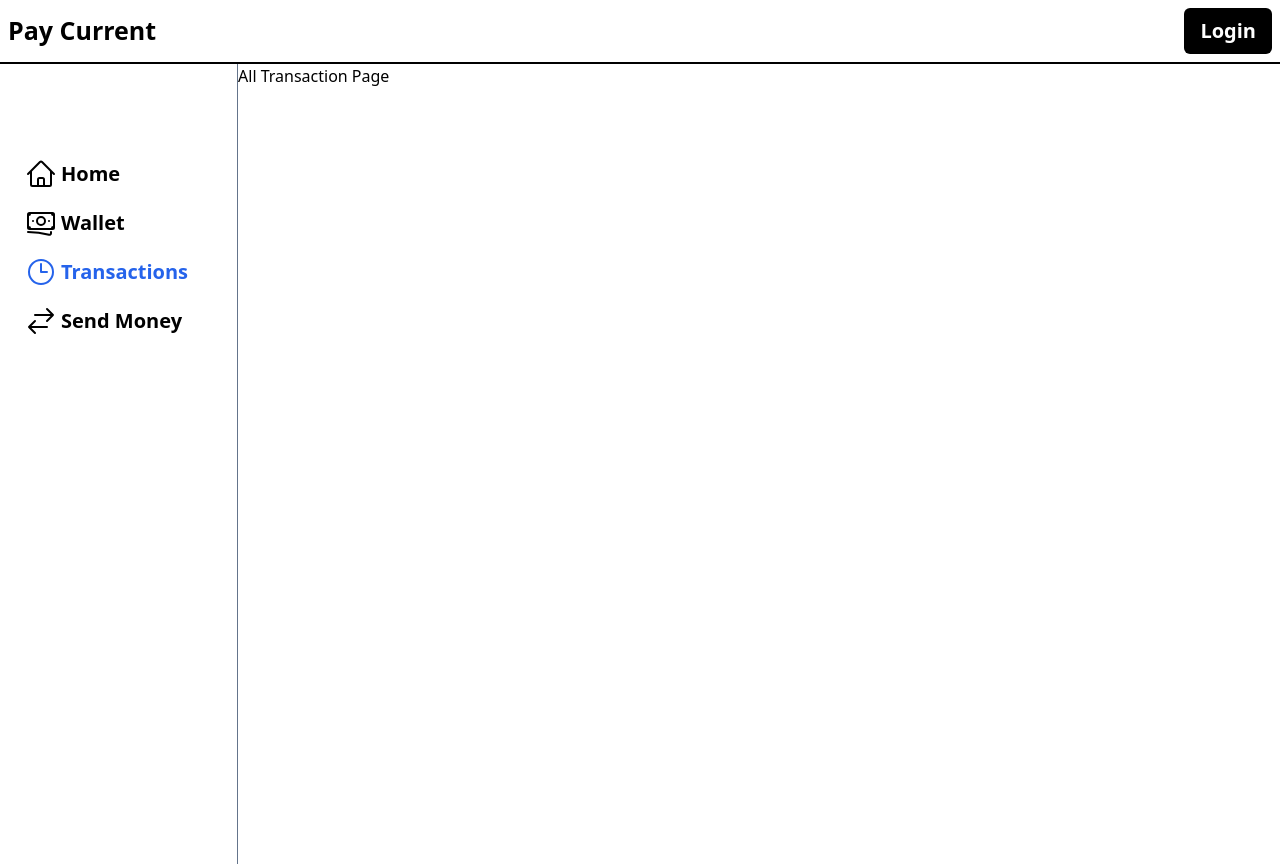
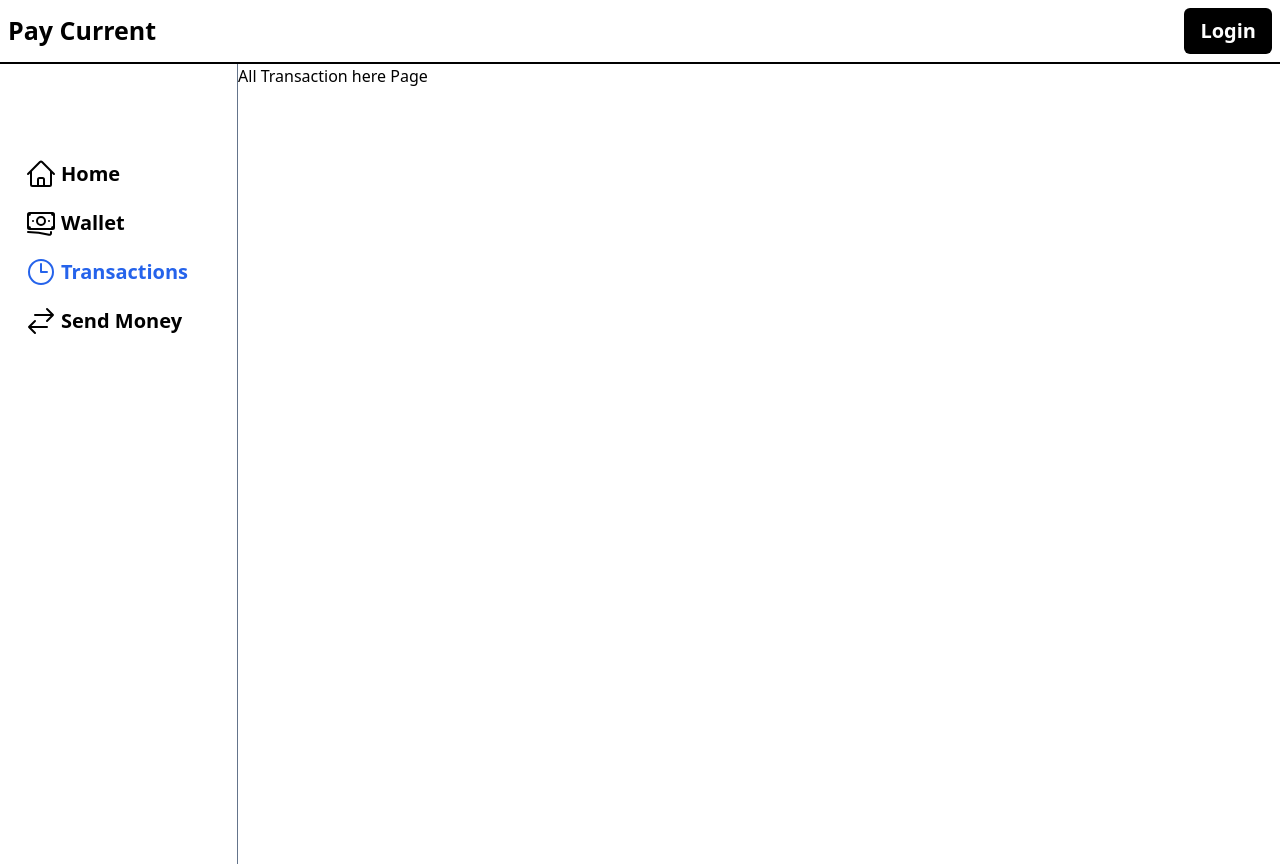
Before and after one commit to aShubh-01/Pay-Curent, a Next.js app in the folder apps/user-app/: page /transactions in a window 1280 px wide. Built offline with nearby package versions, Linux system fonts and the light colour scheme; no server answers.

Commit message:
added transactions page

```diff
--- a/apps/user-app/app/(dashboard)/transactions/page.tsx
+++ b/apps/user-app/app/(dashboard)/transactions/page.tsx
@@ -2,6 +2,6 @@
 
 export default function() : JSX.Element {
     return <div>
-        All Transaction Page
+        All Transaction here Page
     </div>
 }
```
